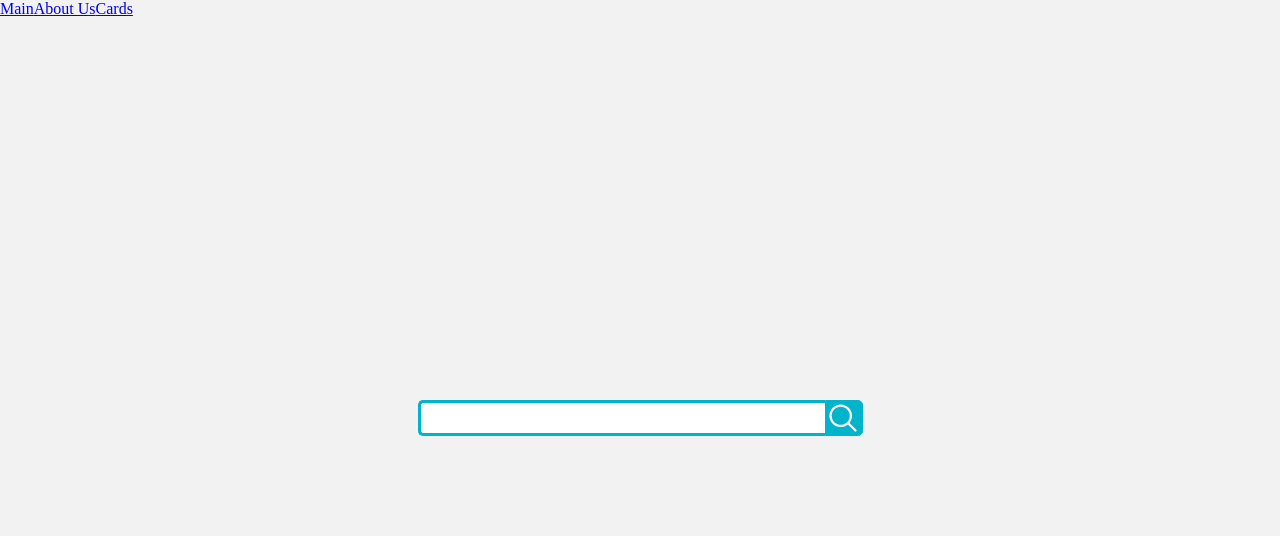
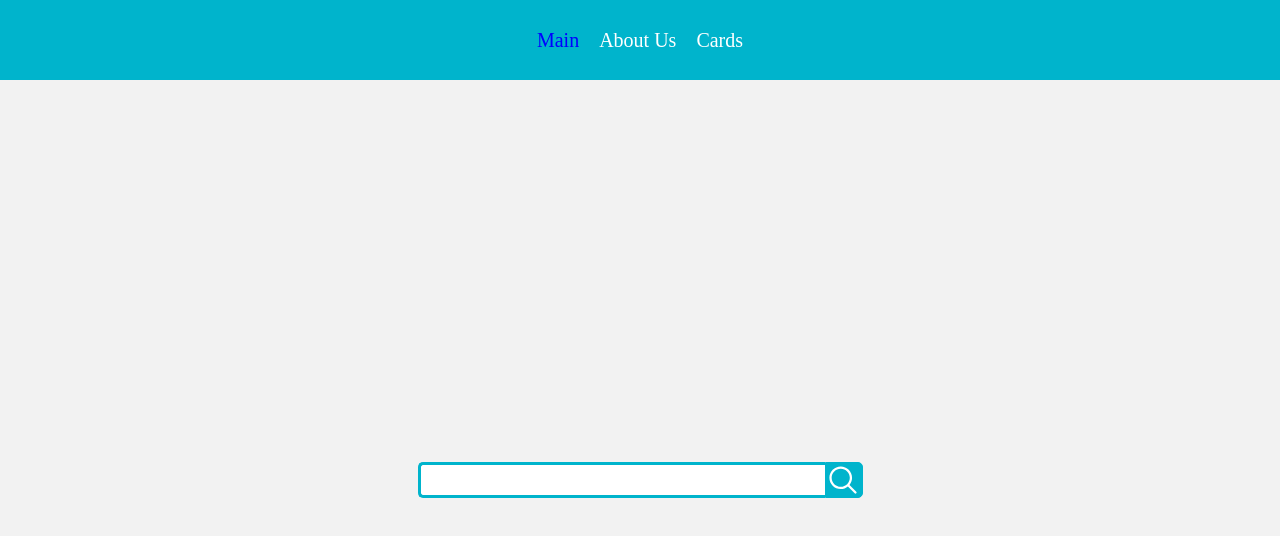
Before and after one commit to annettabel87/RickAndMorty, a React (Create React App) app in the folder react-component/: page / in a window 1280 px wide. Shown: the top 536 px of the page. Built offline with nearby package versions, Linux system fonts and the light colour scheme.

Commit message:
feat: add styles to header

```diff
--- a/react-component/src/components/Header/Header.css
+++ b/react-component/src/components/Header/Header.css
@@ -1,3 +1,22 @@
+.header {
+    height: 10vh;
+    background: #00B4CC;
+    color: #fff;
+    display: flex;
+    justify-content: center;
+    align-items: center;
+    gap: 20px;
+    font-size: 20px;
+}
+.header-item {
+    text-decoration: none;
+    color: #fff;
+}
+.header-item:hover {
+    transition: all 1s;
+    color: #5ee2f3;
+    text-shadow: 3px 3px 2px rgba(150, 150, 150, 1);
+}
 .active {
     color: blue;
 }
--- a/react-component/src/components/Header/Header.tsx
+++ b/react-component/src/components/Header/Header.tsx
@@ -5,10 +5,16 @@ import './Header.css';
 export class Header extends React.Component {
   render() {
     return (
-      <header>
-        <NavLink to="/">Main</NavLink>
-        <NavLink to="/about">About Us</NavLink>
-        <NavLink to="/cards">Cards</NavLink>
+      <header className="header">
+        <NavLink className="header-item" to="/">
+          Main
+        </NavLink>
+        <NavLink className="header-item" to="/about">
+          About Us
+        </NavLink>
+        <NavLink className="header-item" to="/cards">
+          Cards
+        </NavLink>
       </header>
     );
   }
```
